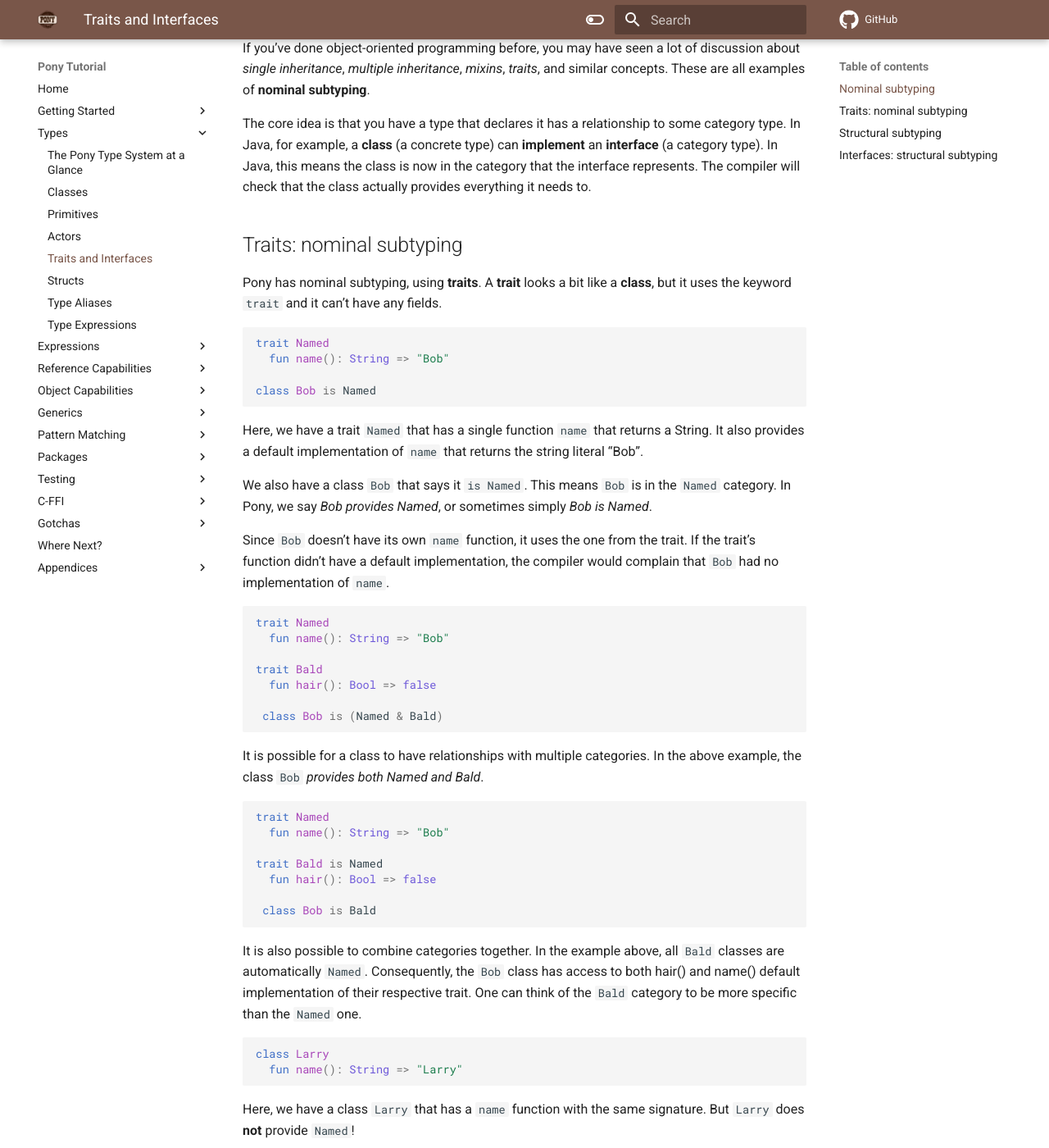
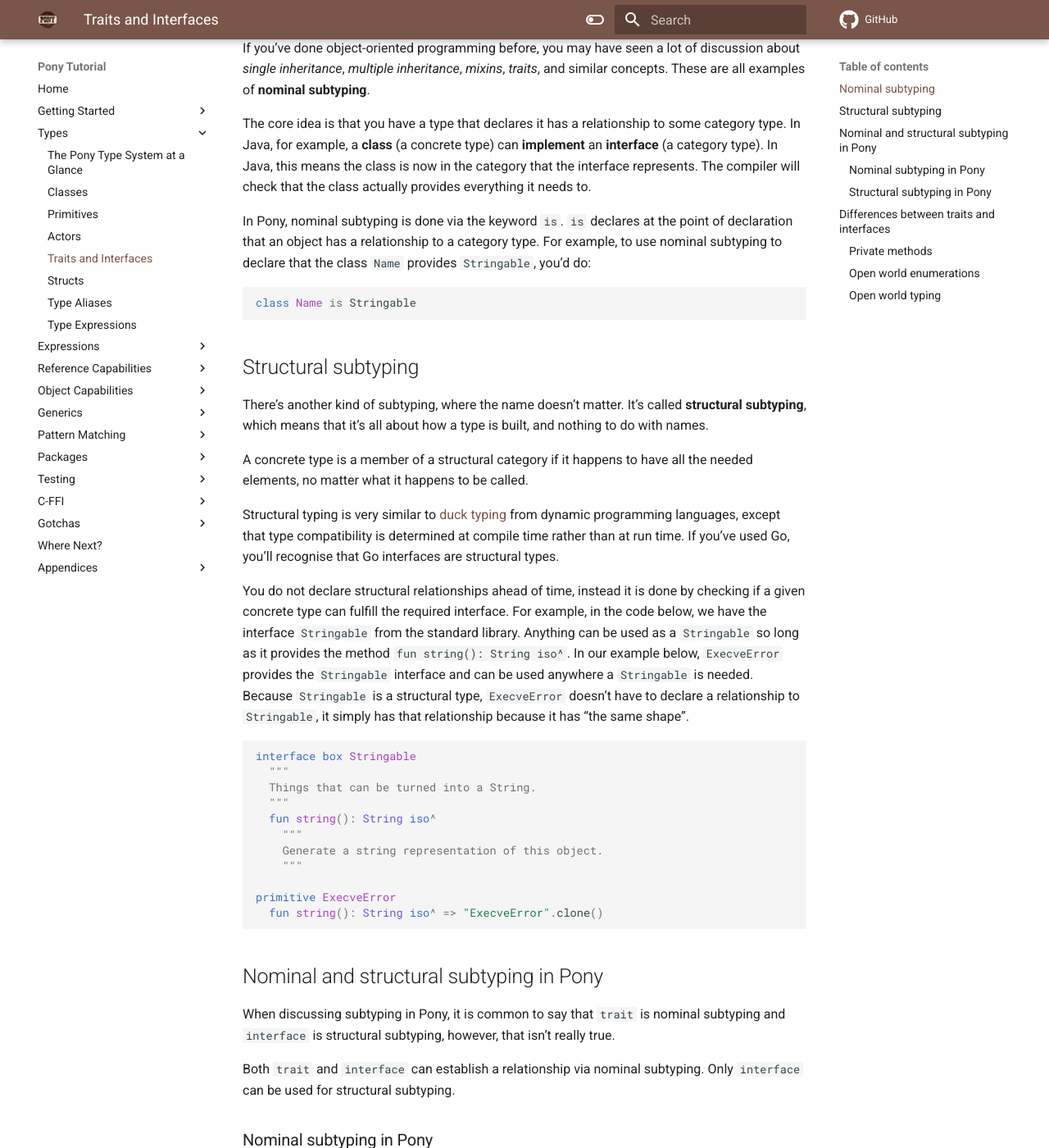
Before and after one commit to ponylang/pony-tutorial, an MkDocs documentation site: the page built from docs/types/traits-and-interfaces.md, in a window 1280 px wide and 1400 px high, scrolled down 385 px. Shown: the whole window at 82% size. Built offline with MkDocs 1.6.1 and Material for MkDocs 9.7.7, drawn with Linux system fonts in a browser that asks for light colours; comment, search, counter and statistics services are not loaded; some of the changed text lies outside the part shown.

Commit message:
Elaborate on trait vs interface differences (#494)
This commit provides a rewrite of the traits and interfaces documentation.
The goals are:

- Be more nuanced in the differences between trait and interface

In particular, acknowledge that interfaces can be used for both
structural and nominal subtyping.

- Explain the differences between trait and interface

The previous content was focused almost entirely on nominal vs
structural subtyping and didn't give folks who aren't experienced
with both examples to demonstrate the advantages of each approach
as well as the different affordances they provide.

````diff
--- a/docs/types/traits-and-interfaces.md
+++ b/docs/types/traits-and-interfaces.md
@@ -12,9 +12,45 @@
 
 The core idea is that you have a type that declares it has a relationship to some category type. In Java, for example, a __class__ (a concrete type) can __implement__ an __interface__ (a category type). In Java, this means the class is now in the category that the interface represents. The compiler will check that the class actually provides everything it needs to.
 
-## Traits: nominal subtyping
+In Pony, nominal subtyping is done via the keyword `is`. `is` declares at the point of declaration that an object has a relationship to a category type. For example, to use nominal subtyping to declare that the class `Name` provides `Stringable`, you'd do:
 
-Pony has nominal subtyping, using __traits__. A __trait__ looks a bit like a __class__, but it uses the keyword `trait` and it can't have any fields.
+```pony
+class Name is Stringable
+```
+
+## Structural subtyping
+
+There's another kind of subtyping, where the name doesn't matter. It's called __structural subtyping__, which means that it's all about how a type is built, and nothing to do with names.
+
+A concrete type is a member of a structural category if it happens to have all the needed elements, no matter what it happens to be called.
+
+Structural typing is very similar to [duck typing](https://en.wikipedia.org/wiki/Duck_typing) from dynamic programming languages, except that type compatibility is determined at compile time rather than at run time. If you've used Go, you'll recognise that Go interfaces are structural types.
+
+You do not declare structural relationships ahead of time, instead it is done by checking if a given concrete type can fulfill the required interface. For example, in the code below, we have the interface `Stringable` from the standard library. Anything can be used as a `Stringable` so long as it provides the method `fun string(): String iso^`. In our example below, `ExecveError` provides the `Stringable` interface and can be used anywhere a `Stringable` is needed. Because `Stringable` is a structural type, `ExecveError` doesn't have to declare a relationship to `Stringable`, it simply has that relationship because it has "the same shape".
+
+```pony
+interface box Stringable
+  """
+  Things that can be turned into a String.
+  """
+  fun string(): String iso^
+    """
+    Generate a string representation of this object.
+    """
+
+primitive ExecveError
+  fun string(): String iso^ => "ExecveError".clone()
+```
+
+## Nominal and structural subtyping in Pony
+
+When discussing subtyping in Pony, it is common to say that `trait` is nominal subtyping and `interface` is structural subtyping, however, that isn't really true.
+
+Both `trait` and `interface` can establish a relationship via nominal subtyping. Only `interface` can be used for structural subtyping.
+
+### Nominal subtyping in Pony
+
+The primary means of doing nominal subtyping in Pony is using __traits__. A __trait__ looks a bit like a __class__, but it uses the keyword `trait` and it can't have any fields.
 
 ```pony
 trait Named
@@ -62,17 +98,23 @@
 
 __Wait, why not?__ Because `Larry` doesn't say it `is Named`. Remember, traits are __nominal__: a type that wants to provide a trait has to explicitly declare that it does. And `Larry` doesn't.
 
-## Structural subtyping
+You can also do nominal subtyping using the keyword `interface`. __Interfaces__ in Pony are primarily used for structural subtyping. Like traits, interfaces can also have default method implementations, but in order to use default method implementations, an interface must be used in a nominal fashion. For example:
 
-There's another kind of subtyping, where the name doesn't matter. It's called __structural subtyping__, which means that it's all about how a type is built, and nothing to do with names.
+```pony
+interface HasName
+  fun name(): String => "Bob"
 
-A concrete type is a member of a structural category if it happens to have all the needed elements, no matter what it happens to be called.
+class Bob is HasName
 
-If you've used Go, you'll recognise that Go interfaces are structural types.
+class Larry
+  fun name(): String => "Larry"
+```
 
-## Interfaces: structural subtyping
+Both `Bob` and `Larry` are in the category `HasName`. `Bob` because it has declared that it is a `HasName` and `Larry` because it is structurally a `HasName`.
 
-Pony has structural subtyping too, using __interfaces__. Interfaces look like traits, but they use the keyword `interface`.
+### Structural subtyping in Pony
+
+Pony has structural subtyping using __interfaces__. Interfaces look like traits, but they use the keyword `interface`.
 
 ```pony
 interface HasName
@@ -81,6 +123,92 @@
 
 Here, `HasName` looks a lot like `Named`, except it's an interface instead of a trait. This means both `Bob` and `Larry` provide `HasName`! The programmers that wrote `Bob` and `Larry` don't even have to be aware that `HasName` exists.
 
-Pony interfaces can have functions with default implementations as well. A type will only pick those up if it explicitly declares that it `is` that interface.
+## Differences between traits and interfaces
 
-__Should I use traits or interfaces in my own code?__ Both! Interfaces are more flexible, so if you're not sure what you want, use an interface. But traits are a powerful tool as well: they stop _accidental subtyping_.
+It is common for new Pony users to ask, __Should I use traits or interfaces in my own code?__ Both! Interfaces are more flexible, so if you're not sure what you want, use an interface. But traits are a powerful tool as well.
+
+### Private methods
+
+A key difference between traits and interfaces is that interfaces can't have private methods. So, if you need private methods, you'll need to use a trait and have users opt in via nominal typing. Interfaces can't have private methods because otherwise, users could use them to break encapsulation and access private methods on concrete types from other packages. For example:
+
+```pony
+actor Main
+  new create(env: Env) =>
+    let x: String ref = "sailor".string()
+    let y: Foo = x
+    y._set(0, 'f')
+    env.out.print("Hello, " + x)
+
+interface Foo
+  fun ref _set(i: USize, value: U8): U8
+```
+
+In the code above, the interface `Foo` allows access to the private `_set` method of `String` and allows for changing `sailor` to `failor` or it would anyway, if interfaces were allowed to have private methods.
+
+### Open world enumerations
+
+Traits allow you to create "open world enumerations" that others can participate in. For example:
+
+```pony
+trait Color
+
+primitive Red is Color
+primitive Blue is Color
+```
+
+Here we are using a trait to provide a category of things, `Color`, that any other types can opt into by declaring itself to be a `Color`. This creates an "open world" of enumerations that you can't do using the more traditional Pony approach using type unions.
+
+```pony
+primitive Red
+primitive Blue
+
+type Color is (Red | Blue)
+```
+
+In our trait based example, we can add new colors at any time. With the type union based approach, we can only add them by modifying definition of `Color` in the package that provides it.
+
+Interfaces can't be used for open world enumerations. If we defined `Color` as an interface:
+
+```pony
+interface Color
+```
+
+Then literally everything in Pony would be a `Color` because everything matches the `Color` interface. You can however, do something similar using "marker methods" with an interface:
+
+```pony
+interface Color
+  fun is_color(): None
+
+primitive Red
+  fun is_color(): None => None
+```
+
+Here we are using structural typing to create a collection of things that are in the category `Color` by providing a method that "marks" being a member of the category: `is_color`.
+
+### Open world typing
+
+We've covered a couple ways that traits can be better than interfaces, let's close with the reason for why we say, unless you have a reason to, you should use `interface` instead of `trait`. Interfaces are incredibly flexible. Because traits only provide nominal typing, a concrete type can only be in a category if it was declared as such by the programmer who wrote the concrete type. Interfaces allow you to create your own categorizations on the fly, as you need them, to group existing concrete types together however you need to.
+
+Here's a contrived example:
+
+```pony
+interface Compactable
+  fun ref compact()
+  fun size()
+
+class Compactor
+  """
+  Compacts data structures when their size crosses a threshold
+  """
+  let _threshold: USize
+
+  new create(threshold: USize) =>
+    _threshold = threshold
+
+  fun ref try_compacting(thing: Compactable) =>
+    if thing.size() > _threshold then
+      thing.compact()
+    end
+```
+
+The flexibility of `interface` has allowed us to define a type `Compactable` that we can use to allow our `Compactor` to accept a variety of data types including `Array`, `Map`, and `String` from the standard library.
````
